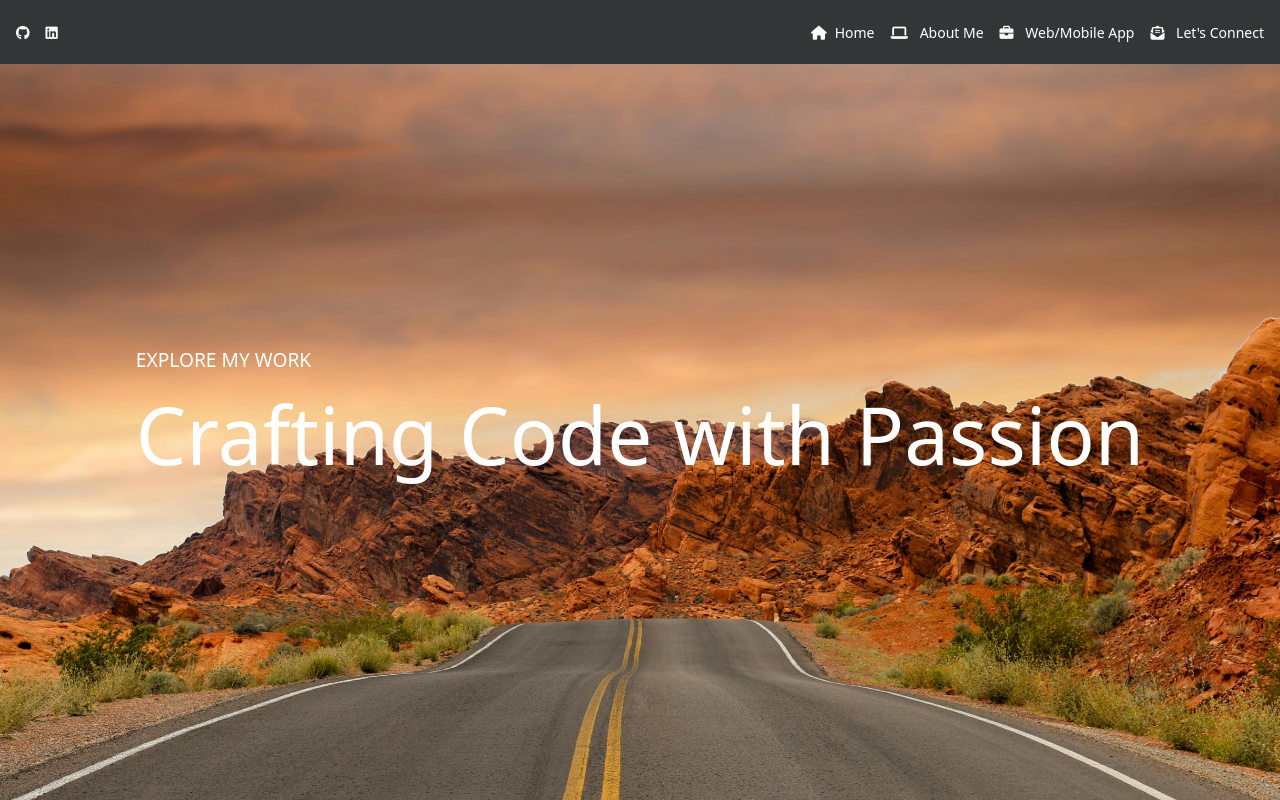
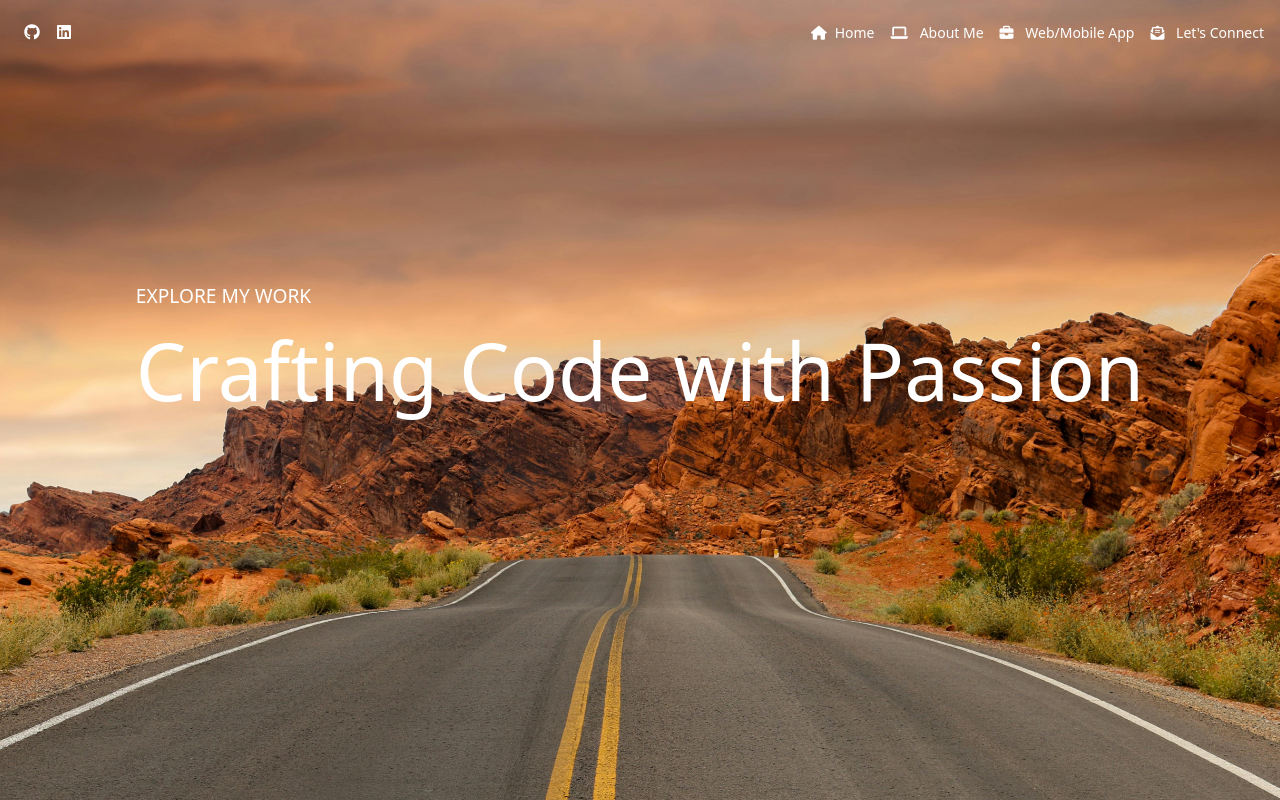
Before and after one commit to cjara002/cj-portfolio, a React (Vite) app: page / in a window 1280 px wide. Shown: the top 800 px of the page. Built offline with nearby package versions, Linux system fonts and the light colour scheme.

Commit message:
working on Header. Made the header look more smooth

```diff
--- /dev/null
+++ b/src/components/Button/SocialMediaButton.tsx
@@ -0,0 +1,17 @@
+// import React from 'react';
+
+// const SocialMediaButton: React.FC = (props: any) => {
+const SocialMediaButton = (props: any) => {
+  return (
+      <a
+        href={props.href}
+        target="_blank"
+        rel="noopener noreferrer"
+        className={`flex items-center justify-center w-1/4 text-white rounded-full transition-all duration-300 hover:animate-bounce ${props.hoverWithColor}`}
+      >
+        <i className={props.iconClass}></i>
+      </a>
+  );
+};
+
+export default SocialMediaButton;
--- a/src/components/Home/Home.tsx
+++ b/src/components/Home/Home.tsx
@@ -1,8 +1,5 @@
 import { useState } from "react";
-// import ContactForm from "../ContactMe/ContactForm";
 import HeroBanner from "../HeroBanner/HeroBanner.tsx";
-// import projects from "../Projects/listOfProject";
-// import ProjectWithTabs from "../Projects/Projects2/ProjectsWithTabs";
 import { Nav, NavItem, NavLink } from "reactstrap";
 import classnames from "classnames";
 import AboutMe from "../AboutMe/AboutMe.tsx";
--- a/src/components/NavBar/NavBar.tsx
+++ b/src/components/NavBar/NavBar.tsx
@@ -1,33 +1,48 @@
-import { useState } from 'react';
+import { useEffect, useState } from "react";
 import NavButton from "../Button/NavButton";
 import urls from "../../helper/Urls";
 import { Link } from "react-router-dom";
+import SocialMediaButton from "../Button/SocialMediaButton";
 
 const NavBar = () => {
   const [isOpen, setIsOpen] = useState(false);
+  const [scrolled, setScrolled] = useState(false);
+
+  useEffect(() => {
+    const handleScroll = () => {
+      const offset = window.scrollY;
+      if (offset > 50) {
+        setScrolled(true);
+      } else {
+        setScrolled(false);
+      }
+    };
+
+    window.addEventListener("scroll", handleScroll);
+
+    return () => {
+      window.removeEventListener("scroll", handleScroll);
+    };
+  }, []);
 
   return (
-    <nav className="bg-primary bg-opacity-90 w-full h-16 sticky top-0 z-20">
+    <nav
+      className={`fixed top-0 w-full z-20 transition-all duration-300 w-full h-16 ${
+        scrolled ? "bg-black text-white" : "bg-transparent text-white"
+      }`}
+    >
       <div className="container mx-auto flex justify-between items-center h-full px-4">
-        <div className="flex space-x-4">
-          <ul className="flex items-center space-x-4">
-            <li>
-              <NavButton
+          <div className="flex h-8 w-32">
+            <SocialMediaButton
               href={urls.github}
-                title="GitHub"
-                textSize="text-lg sm:text-sm text-white"
               iconClass="fab fa-github"
+              hoverWithColor={"hover:bg-black"}
             />
-            </li>
-            <li>
-              <NavButton
+            <SocialMediaButton
               href={urls.linkedin}
-                title="LinkedIn"
-                textSize="text-lg sm:text-sm text-white"
               iconClass="fab fa-linkedin"
+              hoverWithColor={"hover:bg-[#0a66c2]"}
             />
-            </li>
-          </ul>
           </div>
 
         <button
@@ -37,7 +52,11 @@ const NavBar = () => {
           <i className="fas fa-bars"></i>
         </button>
 
-        <div className={`lg:flex flex-col lg:flex-row lg:items-center lg:space-x-4 ${isOpen ? 'block' : 'hidden'} lg:block`}>
+        <div
+          className={`lg:flex flex-col lg:flex-row lg:items-center lg:space-x-4 ${
+            isOpen ? "block" : "hidden"
+          } lg:block`}
+        >
           <ul className="flex flex-col lg:flex-row lg:space-x-4 items-center">
             <li>
               <Link to="/" className="text-lg sm:text-sm text-white">
```
Lines whose indentation alone changed are shown as unchanged.
